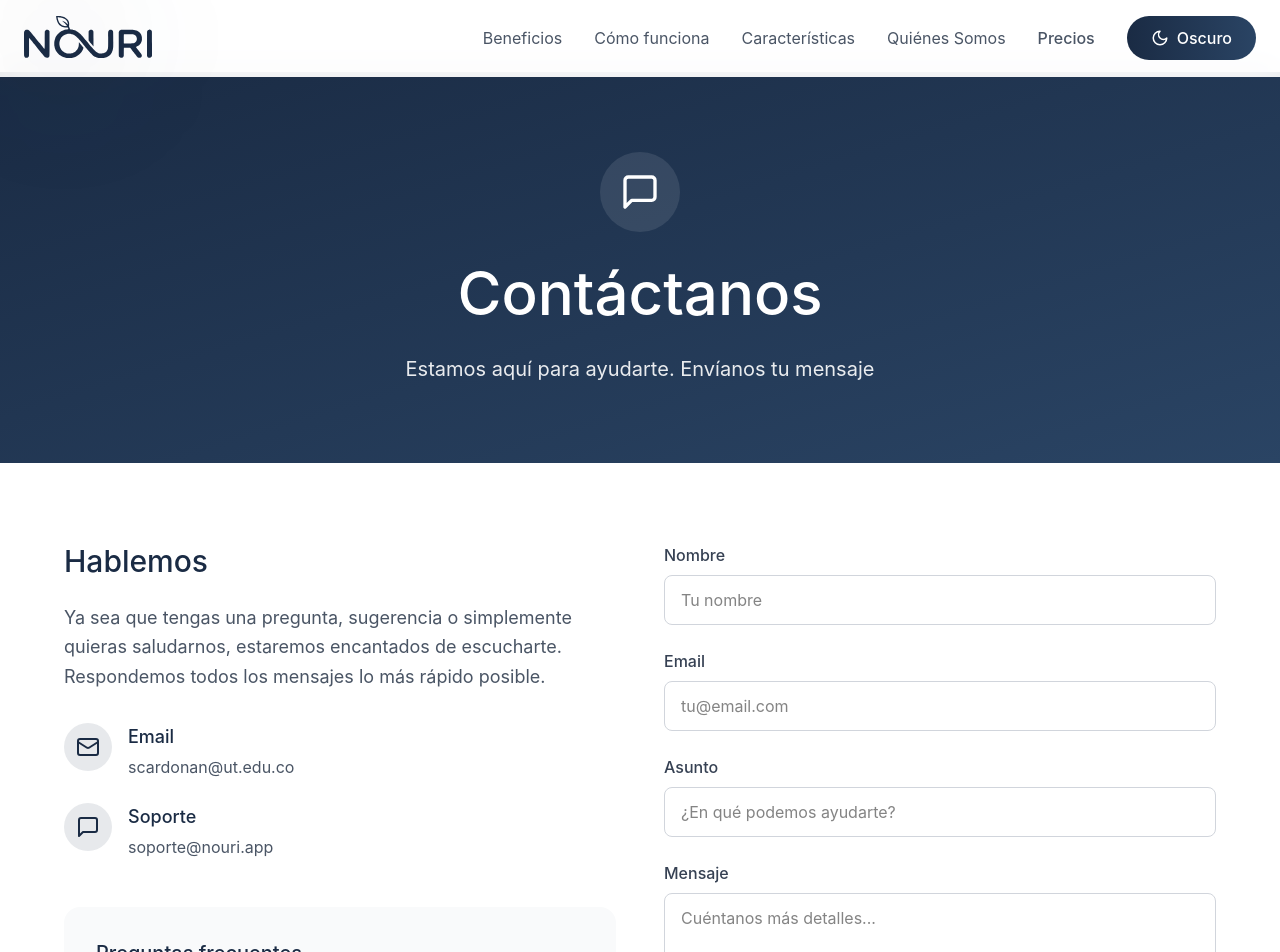
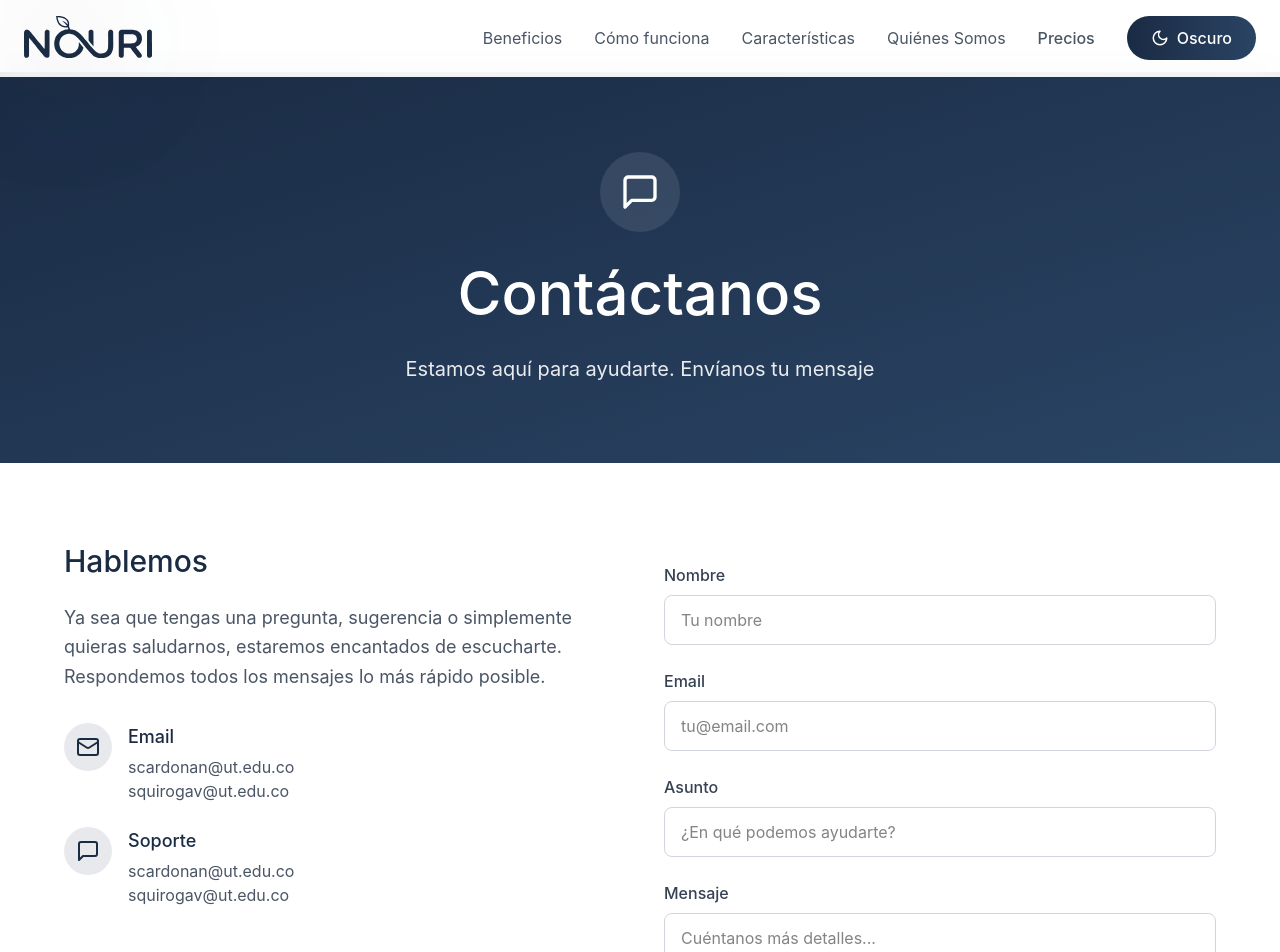
Before and after one commit to SantiagoCN69/NouriApp, a React (Vite) app: page /contacto in a window 1280 px wide. Shown: the top 952 px of the page. Built offline with nearby package versions, Linux system fonts and the light colour scheme.

Commit message:
add emails

```diff
--- a/src/app/pages/Contacto.tsx
+++ b/src/app/pages/Contacto.tsx
@@ -57,6 +57,8 @@ export default function Contacto() {
                       className={`${isDarkMode ? 'text-gray-300 hover:text-white' : 'text-gray-600 hover:text-[#1A2B44]'} transition`}
                     >
                       scardonan@ut.edu.co
+                      <br />
+                      squirogav@ut.edu.co
                     </a>
                   </div>
                 </div>
@@ -71,7 +73,9 @@ export default function Contacto() {
                       href="mailto:soporte@nouri.app"
                       className={`${isDarkMode ? 'text-gray-300 hover:text-white' : 'text-gray-600 hover:text-[#1A2B44]'} transition`}
                     >
-                      soporte@nouri.app
+                      scardonan@ut.edu.co
+                      <br />
+                      squirogav@ut.edu.co
                     </a>
                   </div>
                 </div>
```
